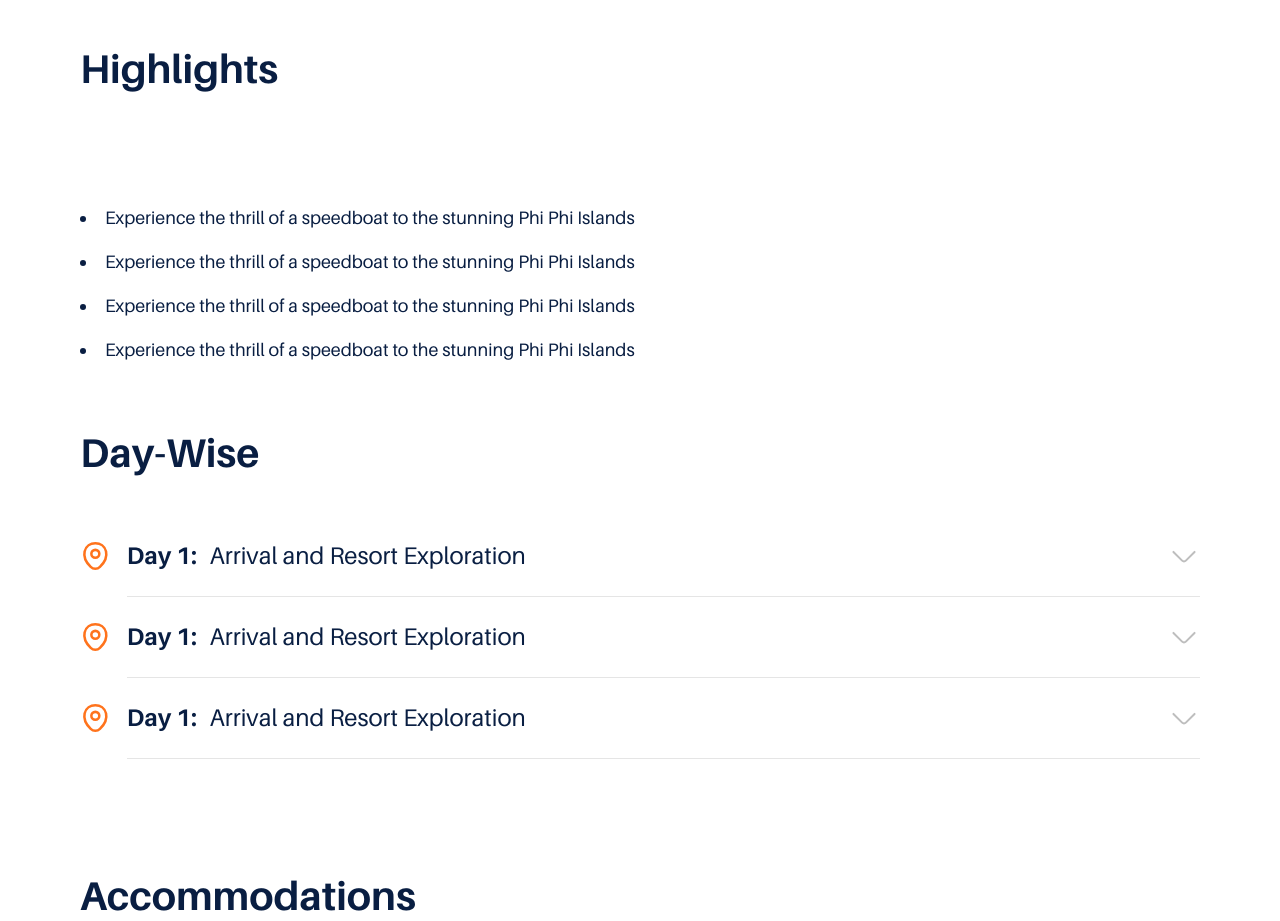
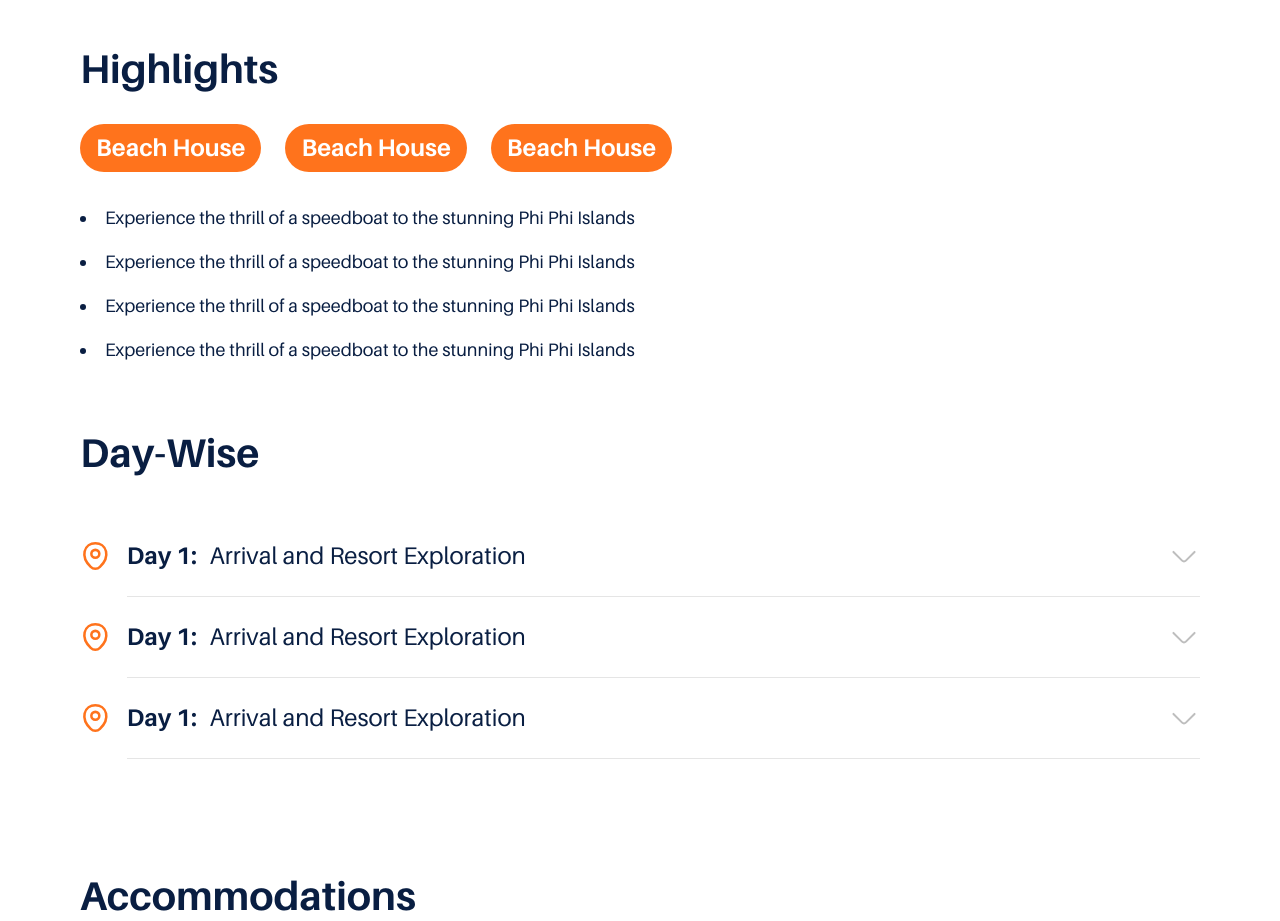
Before and after one commit to akshay1502/tydd, a Next.js app: page /detail in a window 1280 px wide. Shown: the part 1020-1941 px from the top of the page. Built offline with nearby package versions, Linux system fonts and the light colour scheme.

Commit message:
shadcn changes

```diff
--- a/tailwind.config.ts
+++ b/tailwind.config.ts
@@ -18,35 +18,36 @@ const config = {
   			offWhite: '#BEBEBE',
   			darkBlue: '#091E42',
   			borderStroke: '#6C6C6C',
+  			orange: '#FF731C',
   			background: 'hsl(var(--background))',
   			foreground: 'hsl(var(--foreground))',
   			card: {
   				DEFAULT: 'hsl(var(--card))',
-          foreground: 'hsl(var(--card-foreground))',
+  				foreground: 'hsl(var(--card-foreground))'
   			},
   			popover: {
   				DEFAULT: 'hsl(var(--popover))',
-          foreground: 'hsl(var(--popover-foreground))',
+  				foreground: 'hsl(var(--popover-foreground))'
   			},
   			primary: {
   				DEFAULT: 'hsl(var(--primary))',
-          foreground: 'hsl(var(--primary-foreground))',
+  				foreground: 'hsl(var(--primary-foreground))'
   			},
   			secondary: {
   				DEFAULT: 'hsl(var(--secondary))',
-          foreground: 'hsl(var(--secondary-foreground))',
+  				foreground: 'hsl(var(--secondary-foreground))'
   			},
   			muted: {
   				DEFAULT: 'hsl(var(--muted))',
-          foreground: 'hsl(var(--muted-foreground))',
+  				foreground: 'hsl(var(--muted-foreground))'
   			},
   			accent: {
   				DEFAULT: 'hsl(var(--accent))',
-          foreground: 'hsl(var(--accent-foreground))',
+  				foreground: 'hsl(var(--accent-foreground))'
   			},
   			destructive: {
   				DEFAULT: 'hsl(var(--destructive))',
-          foreground: 'hsl(var(--destructive-foreground))',
+  				foreground: 'hsl(var(--destructive-foreground))'
   			},
   			border: 'hsl(var(--border))',
   			input: 'hsl(var(--input))',
@@ -56,26 +57,45 @@ const config = {
   				'2': 'hsl(var(--chart-2))',
   				'3': 'hsl(var(--chart-3))',
   				'4': 'hsl(var(--chart-4))',
-          '5': 'hsl(var(--chart-5))',
-        },
+  				'5': 'hsl(var(--chart-5))'
+  			}
   		},
   		boxShadow: {
-        packages: '4px 4px 13px 4px rgba(0, 0, 0, 0.15)',
+  			packages: '4px 4px 13px 4px rgba(0, 0, 0, 0.15)'
   		},
   		borderRadius: {
   			lg: 'var(--radius)',
   			md: 'calc(var(--radius) - 2px)',
-        sm: 'calc(var(--radius) - 4px)',
+  			sm: 'calc(var(--radius) - 4px)'
   		},
   		backgroundImage: {
-        'last-minute-card-gradient':
-          'linear-gradient(113deg, rgba(255, 255, 255, 0.32) -3.49%, rgba(255, 255, 255, 0.10) 114.11%)',
-        'last-minute-discount-gradient':
-          'linear-gradient(114deg, #E42125 -43.53%, #6F8CC8 105.61%)',
-        'explore-hero-gradient':
-          'linear-gradient(113deg, rgba(255, 255, 255, 0.32) -3.49%, rgba(255, 255, 255, 0.10) 114.11%)',
+  			'last-minute-card-gradient': 'linear-gradient(113deg, rgba(255, 255, 255, 0.32) -3.49%, rgba(255, 255, 255, 0.10) 114.11%)',
+  			'last-minute-discount-gradient': 'linear-gradient(114deg, #E42125 -43.53%, #6F8CC8 105.61%)',
+  			'explore-hero-gradient': 'linear-gradient(113deg, rgba(255, 255, 255, 0.32) -3.49%, rgba(255, 255, 255, 0.10) 114.11%)'
   		},
+  		keyframes: {
+  			'accordion-down': {
+  				from: {
+  					height: '0'
   				},
+  				to: {
+  					height: 'var(--radix-accordion-content-height)'
+  				}
+  			},
+  			'accordion-up': {
+  				from: {
+  					height: 'var(--radix-accordion-content-height)'
+  				},
+  				to: {
+  					height: '0'
+  				}
+  			}
+  		},
+  		animation: {
+  			'accordion-down': 'accordion-down 0.2s ease-out',
+  			'accordion-up': 'accordion-up 0.2s ease-out'
+  		}
+  	}
   },
   plugins: [require('tailwindcss-animate')],
 } satisfies Config
```
Lines whose indentation alone changed are shown as unchanged.
